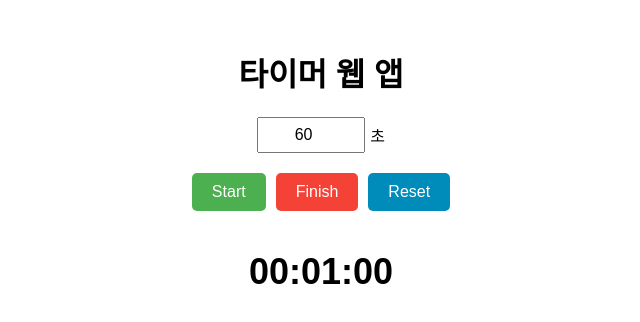
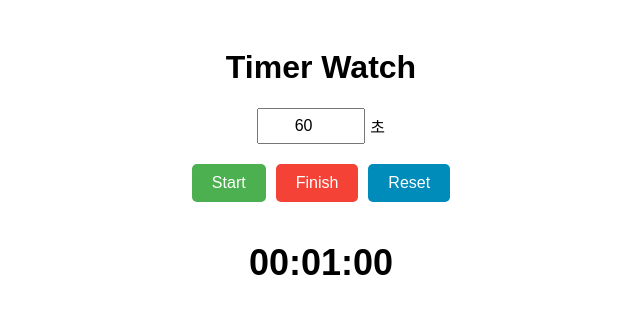
Before and after one commit to raynote7/Watch-Timer, a plain HTML site: page index.html in a window 1280 px wide. Shown: the whole page, without its empty margins (319-959 px from the left). Drawn offline with Linux system fonts and the light colour scheme.

Commit message:
Update index.html

```diff
--- a/index.html
+++ b/index.html
@@ -85,7 +85,7 @@
     </style>
 </head>
 <body>
-    <h1>타이머 웹 앱</h1>
+    <h1>Timer Watch</h1>
     <div class="input-container">
         <input type="number" id="time" value="60" placeholder="시간 입력 (초)">
         <span>초</span>
```
